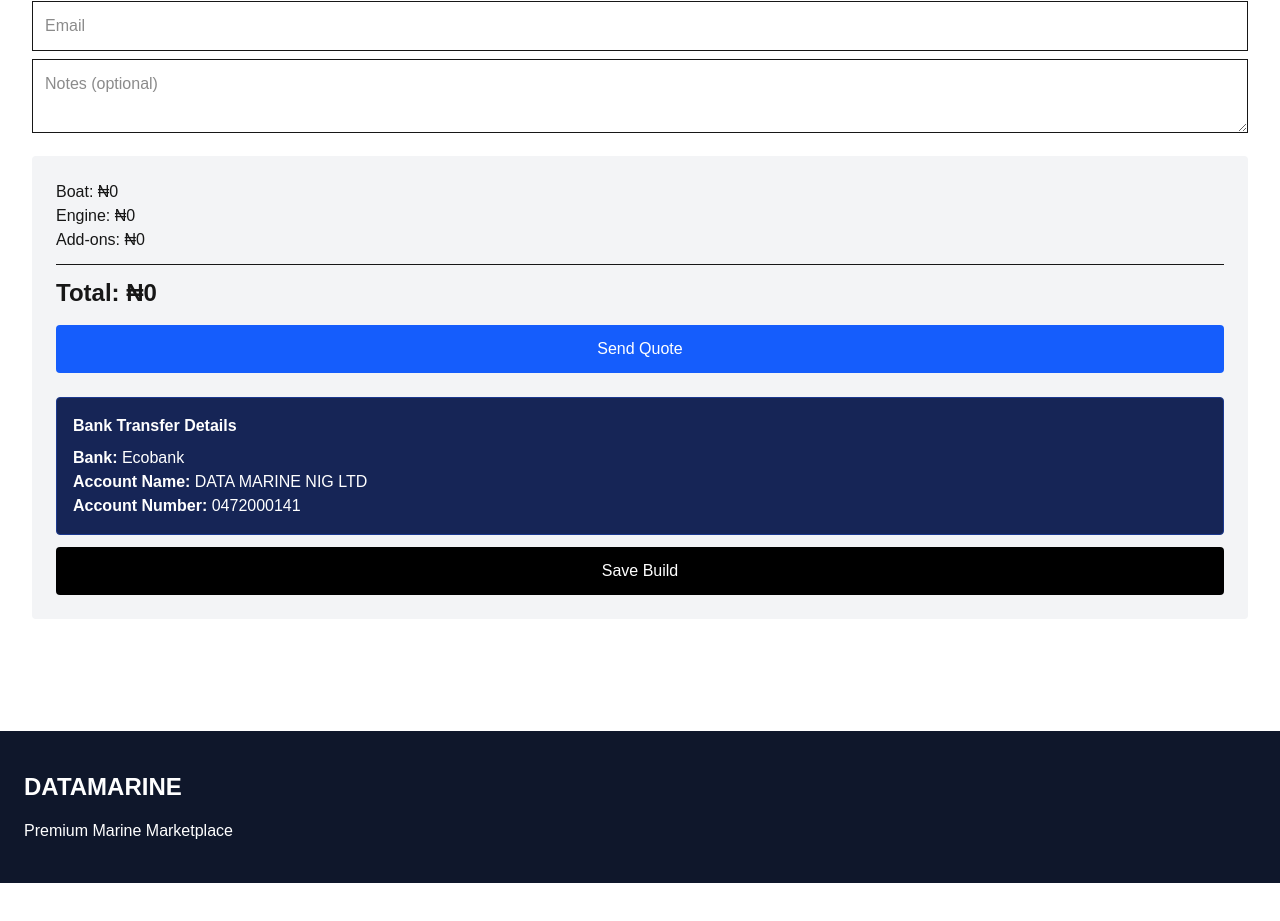
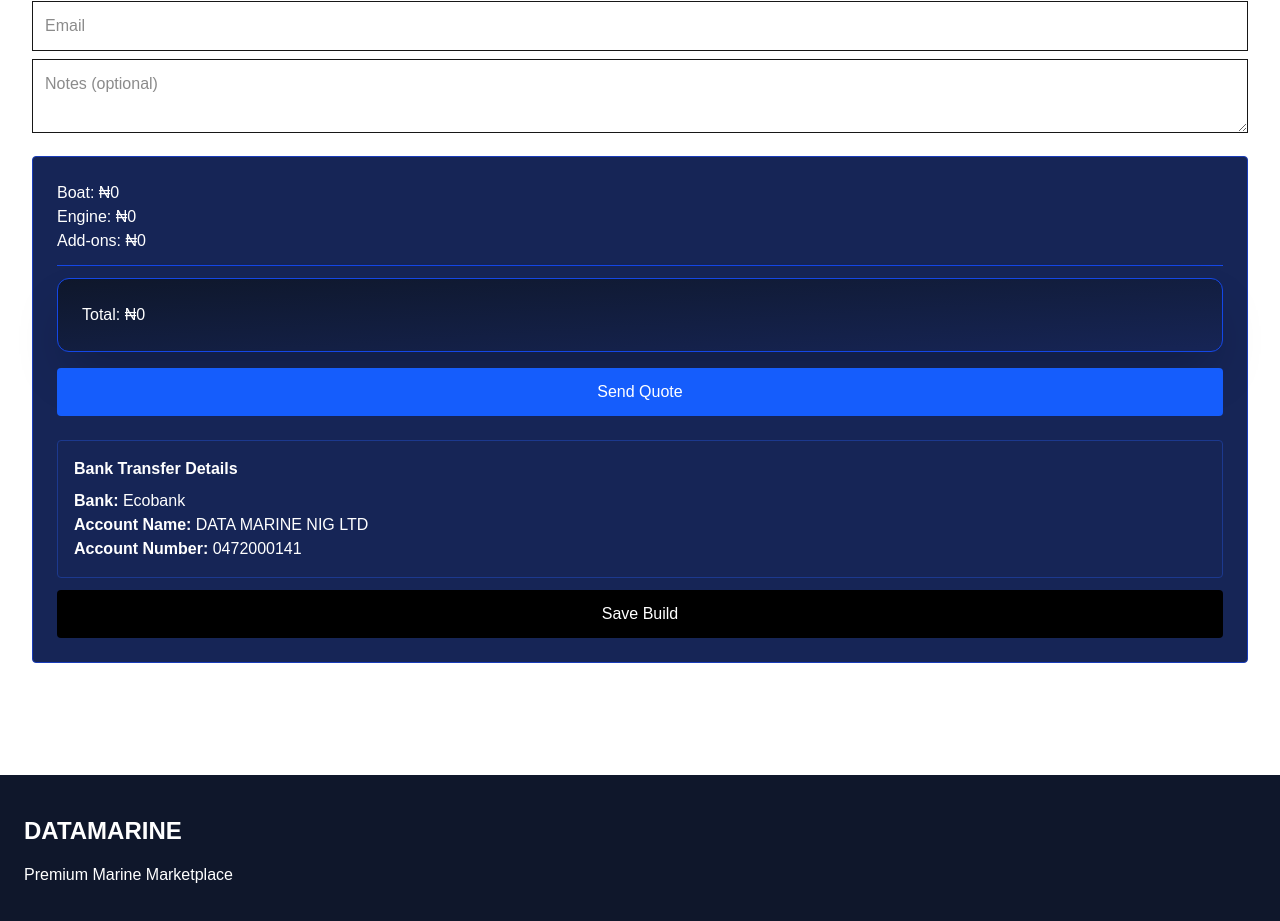
Before and after one commit to Tjoshuaa/datamarine, a Next.js app: page /customize in a window 1280 px wide. Shown: the part 778-1699 px from the top of the page. Before the commit the page ends 1661 px from the top, so only its background shows below. Built offline with nearby package versions, Linux system fonts and the light colour scheme; no server answers; the database is empty.

Commit message:
Redesign customizer summary panel

```diff
--- a/app/customize/CustomizeClient.tsx
+++ b/app/customize/CustomizeClient.tsx
@@ -276,17 +276,17 @@ export default function CustomizePage() {
         onChange={e => setNotes(e.target.value)}
       />
 
-      <div className="bg-gray-100 p-6 rounded">
+      <div className="bg-blue-950 p-6 rounded border border-blue-800 text-white">
 
-        <p>Boat: ₦{boatPrice.toLocaleString()}</p>
-        <p>Engine: ₦{enginePrice.toLocaleString()}</p>
-        <p>Add-ons: ₦{addonPrice.toLocaleString()}</p>
+        <p className="text-white">Boat: ₦{boatPrice.toLocaleString()}</p>
+<p className="text-white">Engine: ₦{enginePrice.toLocaleString()}</p>
+<p className="text-white">Add-ons: ₦{addonPrice.toLocaleString()}</p>
 
-        <hr className="my-3" />
+        <hr className="my-3 border-blue-700" />
 
-        <p className="text-2xl font-bold">
+        <div className="bg-gradient-to-br from-slate-900 to-blue-950 p-6 rounded-xl border border-blue-700 shadow-2xl text-white">
           Total: ₦{total.toLocaleString()}
-        </p>
+        </div>
 
         <button
           onClick={sendQuote}
```
